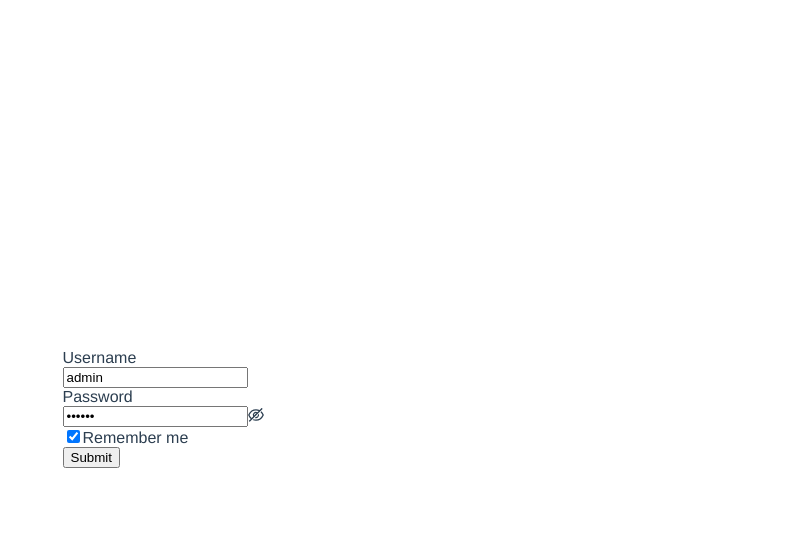
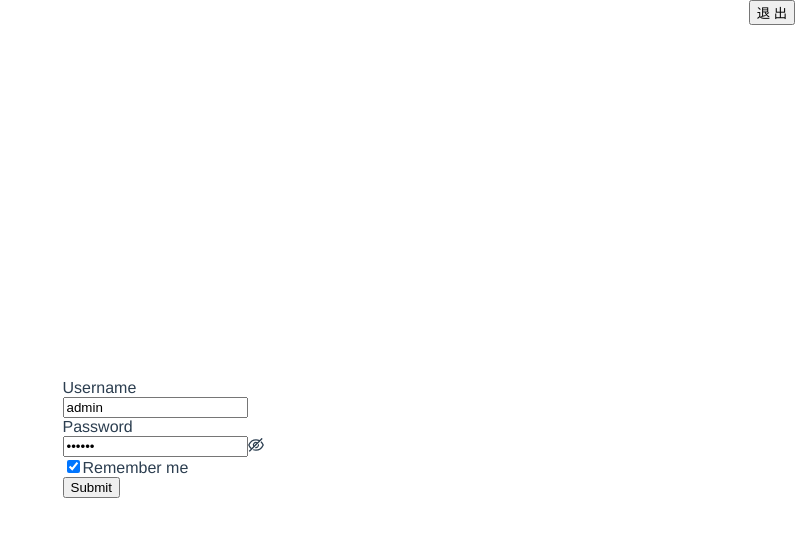
Before and after one commit to newDayStudy/vite-vue, a Vue app: page /#/login in a window 1280 px wide. Shown: the top 536 px of the page, without its empty margins (485-1280 px from the left). Built offline with nearby package versions, Linux system fonts and the light colour scheme.

Commit message:
fix: 布局调整

```diff
--- a/src/App.vue
+++ b/src/App.vue
@@ -1,12 +1,25 @@
 <script setup>
+import { useRouter } from "vue-router";
 import zhCN from "ant-design-vue/es/locale/zh_CN";
 import dayjs from "dayjs";
 import "dayjs/locale/zh-cn";
 dayjs.locale("zhCN");
+
+const router = useRouter();
+const lagout = () => {
+  localStorage.clear();
+  router.push("/login");
+};
 </script>
 
 <template>
   <a-config-provider :locale="zhCN">
+    <a-layout-header class="a-layout-header">
+      <div class="user">
+        <a>admin</a>
+        <a-button size="small" @click="lagout">退出</a-button>
+      </div>
+    </a-layout-header>
     <router-view></router-view>
   </a-config-provider>
 </template>
@@ -22,13 +35,32 @@ body {
   color: #2c3e50;
 }
 #app {
+  box-sizing: border-box;
   height: 100%;
+  padding-top: 60px;
 }
 
 .a-layout {
   overflow-y: auto;
   box-sizing: border-box;
   height: 100%;
-  padding: 30px;
 }
 </style>
+<style lang="scss" scoped>
+.a-layout-header {
+  position: fixed;
+  top: 0;
+  left: 0;
+  right: 0;
+  z-index: 222;
+}
+.user {
+  display: flex;
+  justify-content: flex-end;
+  align-items: center;
+  a {
+    margin-right: 10px;
+    color: #fff;
+  }
+}
+</style>
--- a/src/router/index.js
+++ b/src/router/index.js
@@ -7,7 +7,14 @@ const router = createRouter({
 export default router;
 
 router.beforeEach((to, from, next) => {
-  if (to.path !== "/login" && !localStorage.getItem("isAuthenticated"))
-    next({ path: "/login" });
-  else next();
+  if (to.name !== "login" && !localStorage.getItem("isAuthenticated")) {
+    next({ name: "login" });
+  } else if (
+    (to.name == "login" || to.name == undefined) &&
+    localStorage.getItem("isAuthenticated")
+  ) {
+    next({ name: "home" });
+  } else {
+    next();
+  }
 });
--- a/src/router/router.config.js
+++ b/src/router/router.config.js
@@ -1,30 +1,39 @@
 export default [
   {
     path: "/hello",
+    name: "hello",
     component: () => import("@/components/HelloWorld.vue"),
   },
   {
     path: "/login",
+    name: "login",
     component: () => import("@/views/LoginCom.vue"),
   },
   {
     path: "/home",
+    name: "home",
     component: () => import("@/views/HomeCom.vue"),
-  },
+    children: [
       {
         path: "/calendar",
+        name: "calendar",
         component: () => import("@/views/CalendarCom.vue"),
       },
       {
         path: "/table",
+        name: "table",
         component: () => import("@/views/TableCom.vue"),
       },
       {
         path: "/form",
+        name: "form",
         component: () => import("@/views/FormCom.vue"),
       },
       {
         path: "/question",
+        name: "question",
         component: () => import("@/views/QuestionCom.vue"),
       },
+    ],
+  },
 ];
--- a/src/views/HomeCom.vue
+++ b/src/views/HomeCom.vue
@@ -2,7 +2,7 @@
 
 <template>
   <a-layout class="a-layout">
-    <a-card>
+    <a-layout-sider theme="light">
       <a-list bordered>
         <a-list-item>
           <router-link to="/table">表格</router-link>
@@ -17,6 +17,9 @@
           <router-link to="/question"> 问卷 </router-link>
         </a-list-item>
       </a-list>
-    </a-card>
+    </a-layout-sider>
+    <a-layout-content>
+      <router-view></router-view>
+    </a-layout-content>
   </a-layout>
 </template>
```
Also changed, not shown: 1 other file (tests, documents, lock files or other folders). Lines whose indentation alone changed are shown as unchanged.
